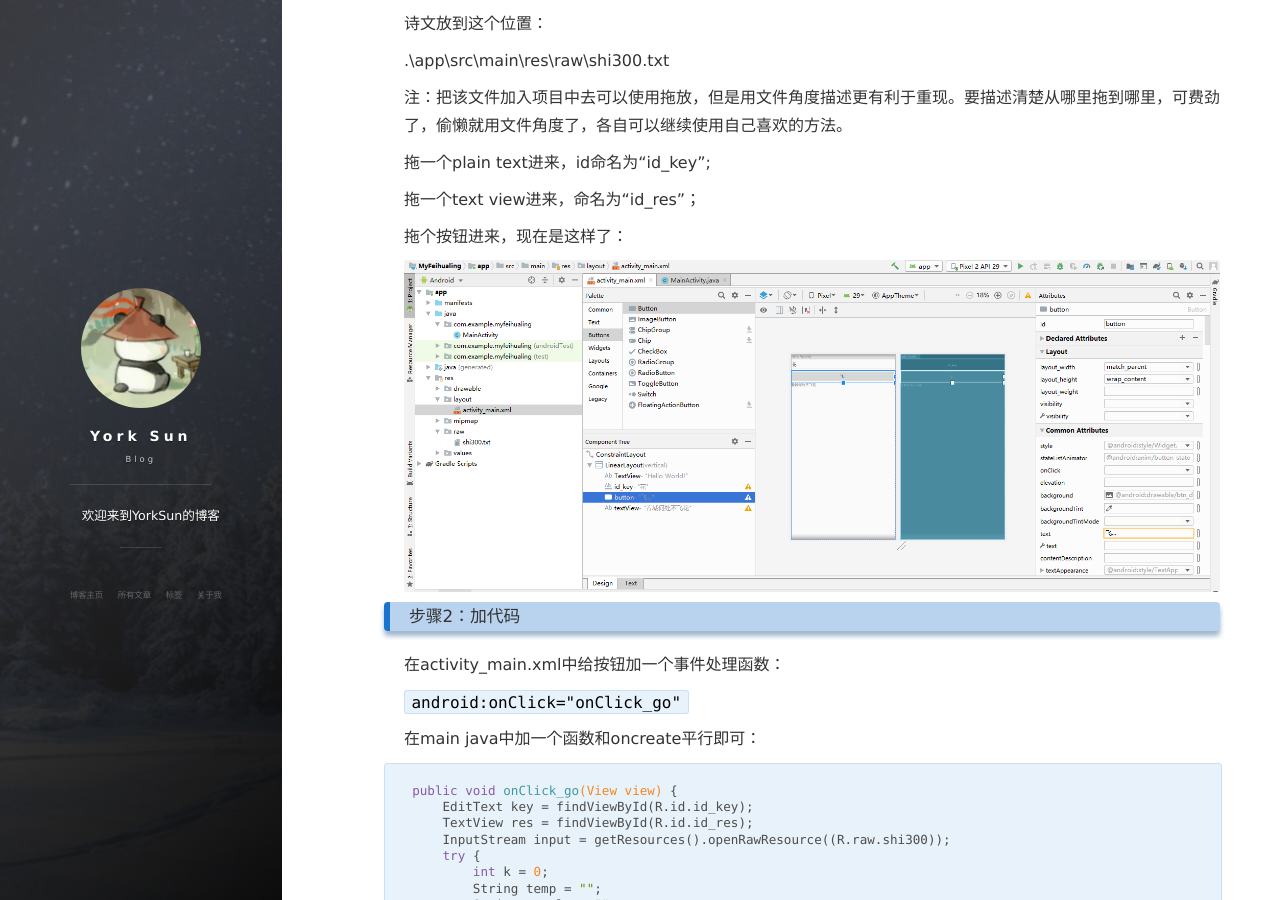
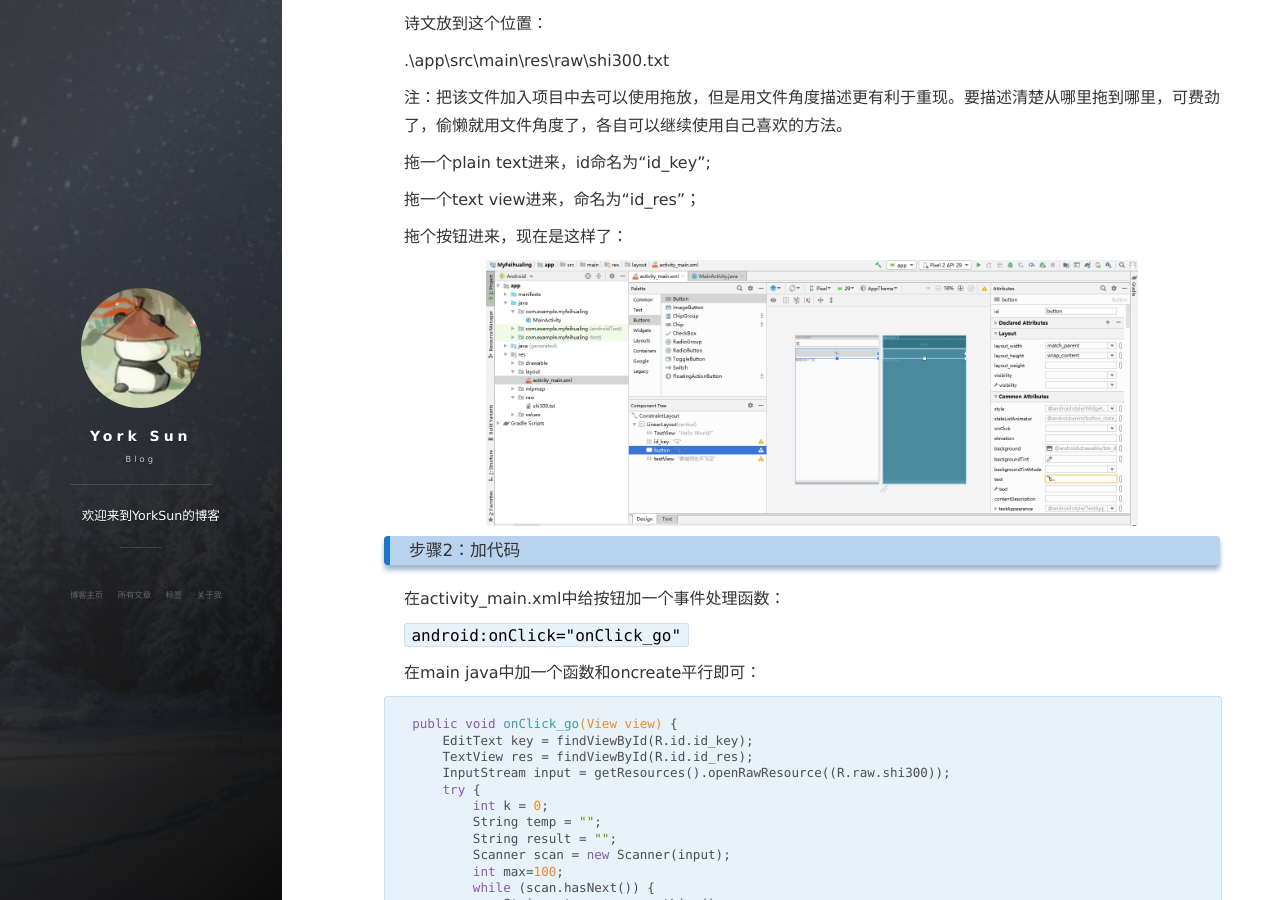
Before and after one commit to YorkSunSdu/YorkSunSdu.github.io, a Jekyll site: the page built from _posts/2022-04-02-feihualing.md, in a window 1280 px wide and 900 px high, scrolled down 648 px. Built offline with Jekyll 4.4.1, drawn with Linux system fonts in a browser that asks for light colours; nearby versions of some CDN libraries; comment, search, counter and statistics services are not loaded.

Commit message:
feihualing v1.1

```diff
--- a/_posts/2022-04-02-feihualing.md
+++ b/_posts/2022-04-02-feihualing.md
@@ -31,7 +31,7 @@
 
 拖个按钮进来，现在是这样了：
 
-![](/images/feihualing_imgs/文本框和按钮.png)
+<img src="/images/feihualing_imgs/文本框和按钮.png" width="80%">
 
 ### 步骤2：加代码
 
@@ -83,33 +83,37 @@
 
 1. 虚拟手机设置失败：在安装Android Studio虚拟手机的时候，有未能正确安装haxm报错，在论坛查阅了资料后，尝试在bios设置中开启相关选项、尝试在“启用或关闭Windows功能”中开启相关选项等……依然未能成功下载。尝试去intel官网下载该驱动，并没有找到。尝试去第三方下载，成功下载haxm之后，不能进行安装。这才发现自己的电脑是AMD处理器，不能下载intel的haxm驱动……然后在论坛寻找搭载AMD处理器的电脑如何安装Android Studio虚拟机，在尝试若干错误方法后，终于配置好了驱动，在Android Studio的虚拟机跑起来了helloworld。结果下一次开机再打开，又跑不起来了……看了无数方法仍然失败后，决定放弃Android Studio自带的虚拟机，下载了genymotion。安装打开genymotion后，提示需要下载Oracle VM virtualbox。下载了Oracle VM virtualbox后，注册了genymotion账号并登录，添加了虚拟机，终于能跑起来helloworld了。以上为星期五晚上完成，星期天晚上再跑项目的时候，发现虚拟机又跑不起来了，卡在下面这个界面……
 
-   ![](/images/feihualing_imgs/虚拟机卡住.png)
+   <img src="/images/feihualing_imgs/虚拟机卡住.png" width="80%">
 
-   寻找了一晚上方法后无果。星期一早上找到了方法，那就是在新建虚拟机的时候，应该把下面的NAT(default)改为Bridge。虽然每次用这种方法打开虚拟机都需要十秒以上时间，但是毕竟成功跑起来了。![](/images/feihualing_imgs/解决1.png)
+   寻找了一晚上方法后无果。星期一早上找到了方法，那就是在新建虚拟机的时候，应该把下面的NAT(default)改为Bridge。虽然每次用这种方法打开虚拟机都需要十秒以上时间，但是毕竟成功跑起来了。
+
+   <img src="/images/feihualing_imgs/解决1.png" width="80%">
 
    星期一晚上准备编写飞花令，根据实验报告中的步骤配置好了代码之后，运行了飞花令，结果发现虚拟机不能使用中文输入……把系统语言改为中文也不行，虚拟机根本没有中文输入法……
 
-   <img src="/images/feihualing_imgs/输入法1.png" width="40%"><img src="/images/feihualing_imgs/输入法2.png" width="40%">
+   <img src="/images/feihualing_imgs/输入法1.png" width="30%"><img src="/images/feihualing_imgs/输入法2.png" width="30%">
 
    我一开始以为是moto虚拟机的问题，又下了一个华为的虚拟机，结果华为手机也没有中文输入法……最后只能用自己的手机了。 星期五搞了半天也没弄明白怎么用Android Studio连接自己的手机，结果星期一找到的第一个帖子的方法就成功了，手机截图如下：
 
-   <img src="/images/feihualing_imgs/成功1.png" width="40%">
+   <img src="/images/feihualing_imgs/成功1.png" width="30%">
 
    到此，飞花令运行环境的问题才成功解决。
 
 2. 唐诗文件乱码：在网上下载了诗三百txt，发现在电脑上记事本正确显示，在手机上全是乱码不能查找。查找资料后，首先在Android Studio的设置中修改了编码：
 
-   <img src="/images/feihualing_imgs/修改编码1.png" width="">
+   <img src="/images/feihualing_imgs/修改编码1.png" width="80%">
 
    跟我想象的一样，并没有成功……然后下载了notepad++，用notepad++打开这个txt文件，在下面设置encoding为UTF-8，然后保存：
 
-   <img src="/images/feihualing_imgs/修改编码2.png" width="">
+   <img src="/images/feihualing_imgs/修改编码2.png" width="80%">
 
    没用，还是乱码。最后用Android Studio打开了这个txt文件，提示是否转换为UTF-8编码，然后转换，终于可以成功显示和搜索了：
 
-   <img src="/images/feihualing_imgs/修改编码3.png" width="40%">
+   <img src="/images/feihualing_imgs/修改编码3.png" width="30%">
 
-3. 添加背景：被折磨的筋疲力竭之后，不想再折腾复杂的东西了，觉得添加宋词元曲四大名著没什么技术含量。尝试搜索把搜索的关键字标红的方法，发现太麻烦。于是决定给应用添加一个背景。在网上找了张淡雅的手机壁纸图，找了添加背景的教程，很顺利地成功了，效果还不错，见下效果图。<img src="/images/feihualing_imgs/效果图1.png" width="40%"><img src="/images/feihualing_imgs/效果图2.png" width="40%">
+3. 添加背景：被折磨的筋疲力竭之后，不想再折腾复杂的东西了，觉得添加宋词元曲四大名著没什么技术含量。尝试搜索把搜索的关键字标红的方法，发现太麻烦。于是决定给应用添加一个背景。在网上找了张淡雅的手机壁纸图，找了添加背景的教程，很顺利地成功了，效果还不错，见下效果图。
+
+   <img src="/images/feihualing_imgs/效果图1.png" width="30%"><img src="/images/feihualing_imgs/效果图2.png" width="30%">
 
 
 ## 源码
```
